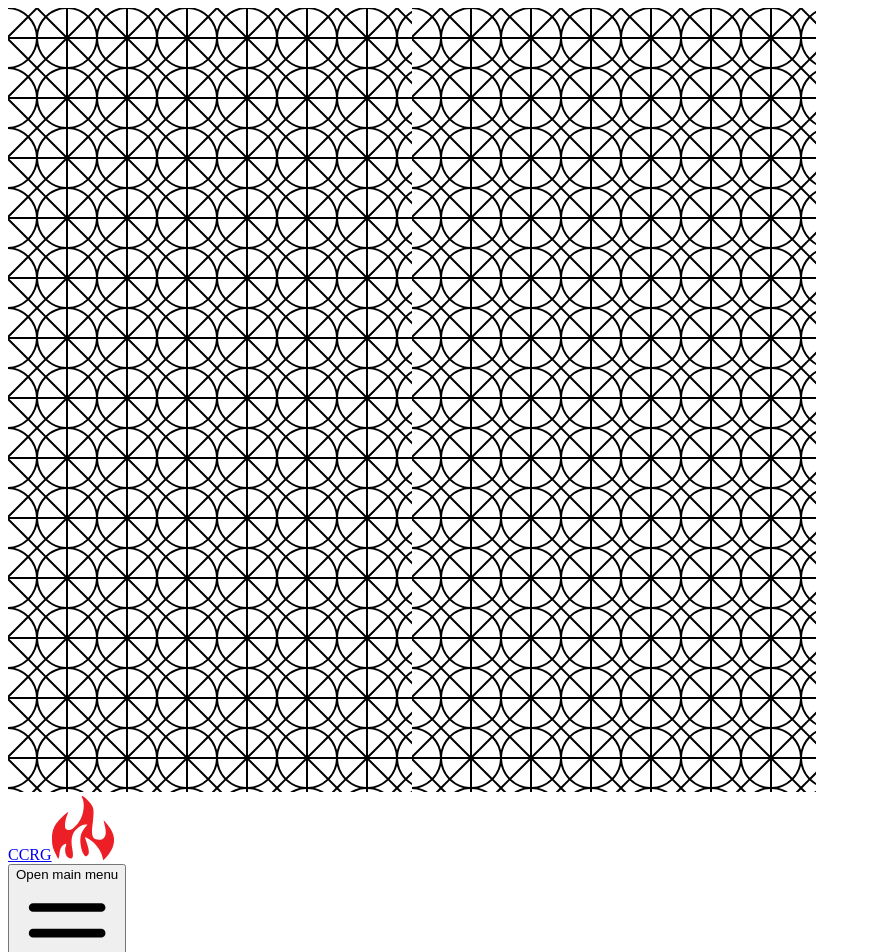
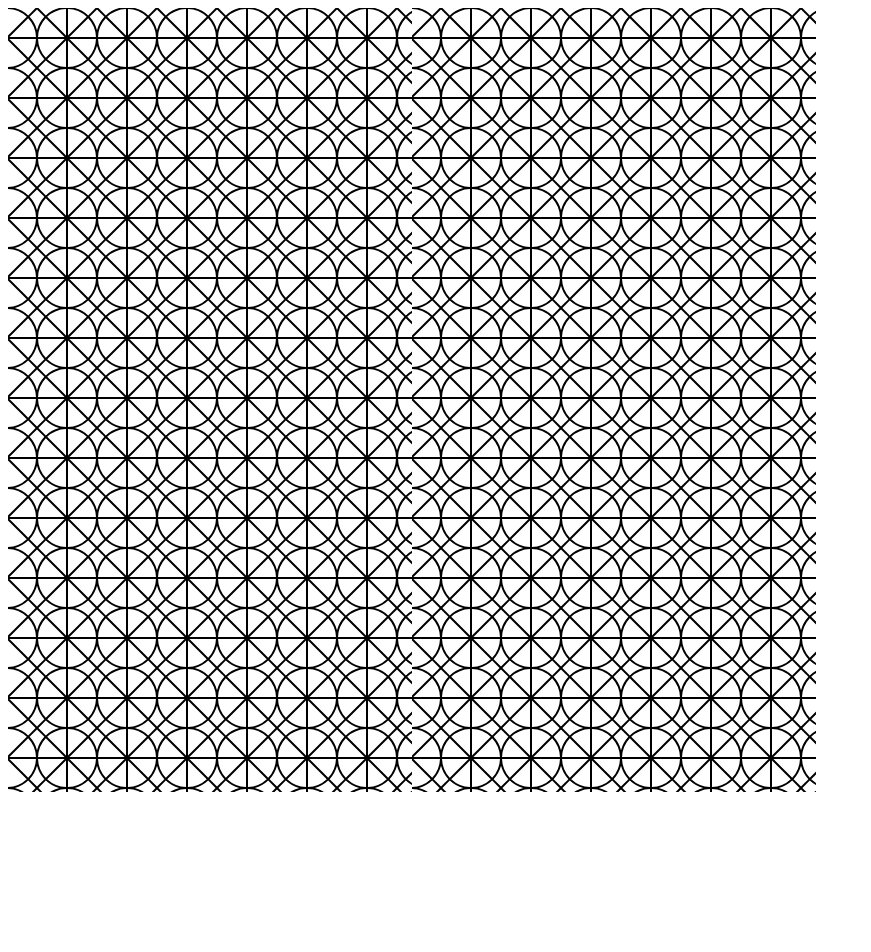
Before and after one commit to bwreDev/tailwind-playground, a Next.js app: page / in a window 1280 px wide. Shown: the top 952 px of the page, without its empty margins (0-871 px from the left). Built offline with nearby package versions, Linux system fonts and the light colour scheme.

Commit message:
Added svg logos

```diff
--- a/components/Hero.js
+++ b/components/Hero.js
@@ -83,8 +83,8 @@
 									<a href='/'>
 										<span className='sr-only'>CCRG</span>
 										<img
-											className='h-10 w-auto sm:h-12'
-											src='/blast825.svg'
+											className='h-36 mt-5 w-auto sm:h-56'
+											src='ccrg.svg'
 											alt='CCRG Logo'
 										/>
 									</a>
```
Also changed, not shown: public/ccrg.svg (added), public/menedslogo.svg (added).
